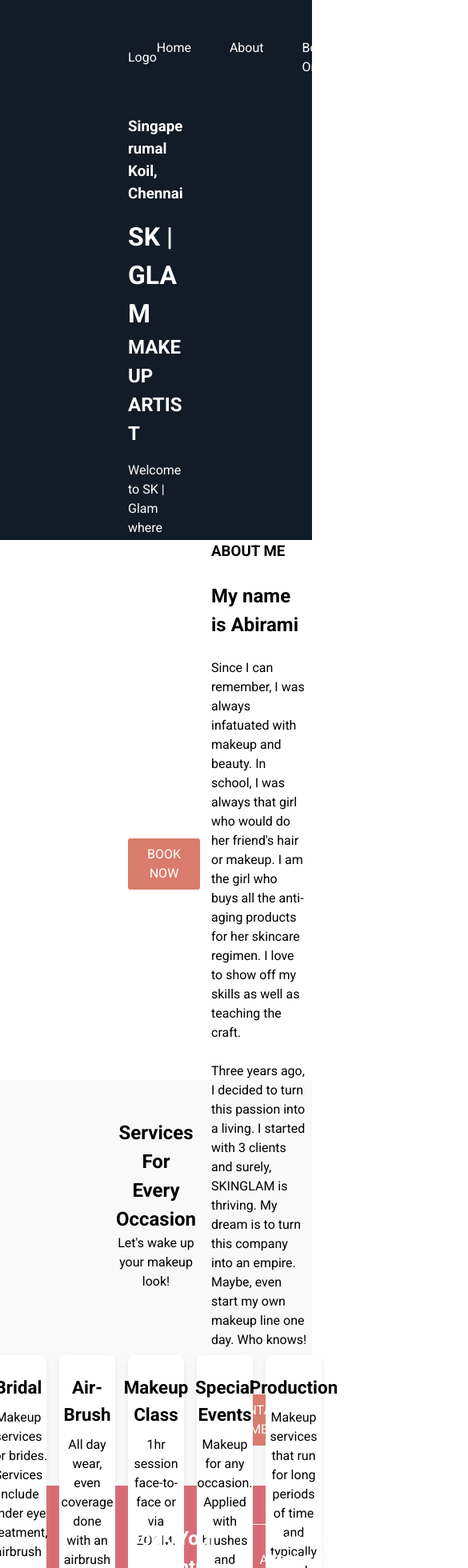
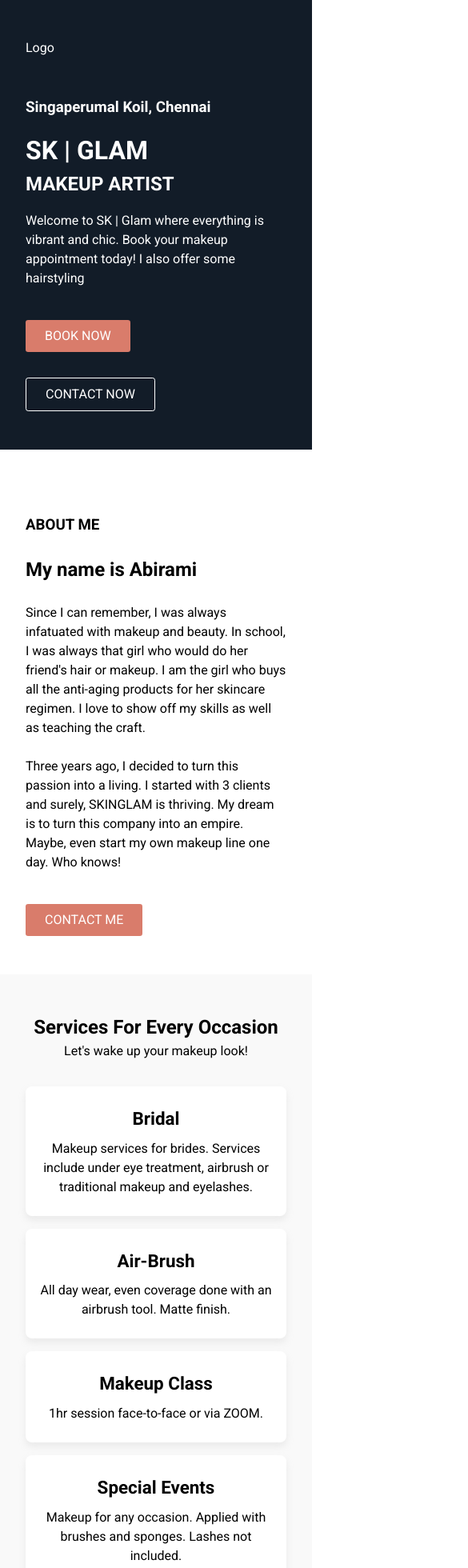
Before and after one commit to reactivicky/abi-parlour, a React (Vite) app: page / in a window 390 px wide. Shown: the top 1960 px of the page at 80% size, 585 px wide, since content can reach past the window. Built offline with nearby package versions, Linux system fonts and the light colour scheme.

Commit message:
added mobile responsiveness

```diff
--- a/src/components/AboutMe/style.js
+++ b/src/components/AboutMe/style.js
@@ -7,6 +7,12 @@ export const Container = styled.div`
   grid-template-columns: 1fr 1fr;
   gap: 5rem;
   align-items: center;
+
+  @media (max-width: 1074px) {
+    display: block;
+    padding: 5rem 2rem 3rem;
+    height: auto;
+  }
 `;
 
 export const ImageContainer = styled.div`
@@ -28,6 +34,10 @@ export const ImageContainer = styled.div`
   div:nth-of-type(even) {
     bottom: -20px;
   }
+
+  @media (max-width: 1074px) {
+    display: none;
+  }
 `;
 
 export const TextContainer = styled.div`
@@ -37,6 +47,9 @@ export const TextContainer = styled.div`
 
   .mb-2 {
     margin-bottom: 2rem;
+    @media (max-width: 1074px) {
+      margin-bottom: 1rem;
+    }
   }
 `;
 
--- a/src/components/BeautySolutions/style.js
+++ b/src/components/BeautySolutions/style.js
@@ -4,6 +4,11 @@ export const Container = styled.div`
   height: 80vh;
   background: #f9f9f9;
   padding: 3rem 10rem 0;
+
+  @media (max-width: 1074px) {
+    padding: 3rem 2rem 0;
+    height: auto;
+  }
 
   .mb-2 {
     margin-bottom: 1rem;
@@ -17,6 +22,10 @@ export const TextContainer = styled.div`
   border-radius: 0.5rem;
   position: relative;
   top: -100px;
+
+  @media (max-width: 1074px) {
+    padding: 2rem;
+  }
 `;
 
 export const SectionHeading = styled.h3`
@@ -30,6 +39,10 @@ export const CardContainer = styled.div`
   width: 100%;
   position: relative;
   top: -40px;
+
+  @media (max-width: 800px) {
+    flex-direction: column;
+  }
 `;
 
 export const Card = styled.div`
--- a/src/components/BookAppointment/style.js
+++ b/src/components/BookAppointment/style.js
@@ -6,8 +6,19 @@ export const Container = styled.div`
   padding: 3rem 10rem 0;
   display: flex;
   justify-content: space-between;
+  @media (max-width: 1074px) {
+    padding: 3rem 2rem 0;
+  }
+
+  @media (max-width: 680px) {
+    justify-content: center;
+  }
 `;
 
 export const SectionHeading = styled.h3`
   font-size: 1.5rem;
+
+  @media (max-width: 680px) {
+    display: none;
+  }
 `;
--- a/src/components/Footer/style.js
+++ b/src/components/Footer/style.js
@@ -7,6 +7,10 @@ export const Container = styled.div`
   justify-content: flex-end;
   align-items: center;
   padding: 0 10rem;
+
+  @media (max-width: 1074px) {
+    justify-content: center;
+  }
 `;
 
 export const UpButton = styled.button`
--- a/src/components/Hero/style.js
+++ b/src/components/Hero/style.js
@@ -6,6 +6,11 @@ export const Container = styled.div`
   padding: 0 10rem;
   display: flex;
   flex-direction: column;
+
+  @media (max-width: 1074px) {
+    padding: 0 2rem 3rem;
+    height: auto;
+  }
 `;
 
 export const TextBlock = styled.div`
@@ -36,4 +41,8 @@ export const P = styled.p`
 export const BtnContainer = styled.div`
   display: flex;
   gap: 2rem;
+
+  @media (max-width: 450px) {
+    flex-direction: column;
+  }
 `;
--- a/src/components/Navbar/style.js
+++ b/src/components/Navbar/style.js
@@ -4,11 +4,15 @@ export const Nav = styled.nav`
   display: flex;
   justify-content: space-between;
   align-items: center;
+  padding: 3rem 0 3rem;
 `;
 
 export const List = styled.ul`
   display: flex;
   list-style: none;
   gap: 3rem;
-  padding: 3rem 0 3rem;
+
+  @media (max-width: 1074px) {
+    display: none;
+  }
 `;
--- a/src/components/ReviewUs/style.js
+++ b/src/components/ReviewUs/style.js
@@ -6,6 +6,11 @@ export const Container = styled.div`
   display: flex;
   flex-direction: column;
   align-items: center;
+
+  @media (max-width: 1074px) {
+    padding: 3rem 2rem 3rem;
+    height: auto;
+  }
 `;
 
 export const SectionHeading = styled.h2`
--- a/src/components/Services/style.js
+++ b/src/components/Services/style.js
@@ -7,11 +7,19 @@ export const Container = styled.div`
   display: flex;
   flex-direction: column;
   align-items: center;
+
+  @media (max-width: 1200px) {
+    height: auto;
+    padding: 0 2rem 2rem;
+  }
 `;
 
 export const TextContainer = styled.div`
   text-align: center;
   margin: 3rem 0 5rem;
+  @media (max-width: 1200px) {
+    margin: 3rem 0 2rem;
+  }
 `;
 
 export const SectionHeading = styled.h2``;
@@ -21,6 +29,10 @@ export const CardContainer = styled.div`
   justify-content: center;
   width: 100%;
   gap: 1rem;
+
+  @media (max-width: 1200px) {
+    flex-direction: column;
+  }
 `;
 export const Card = styled.div`
   text-align: center;
```
